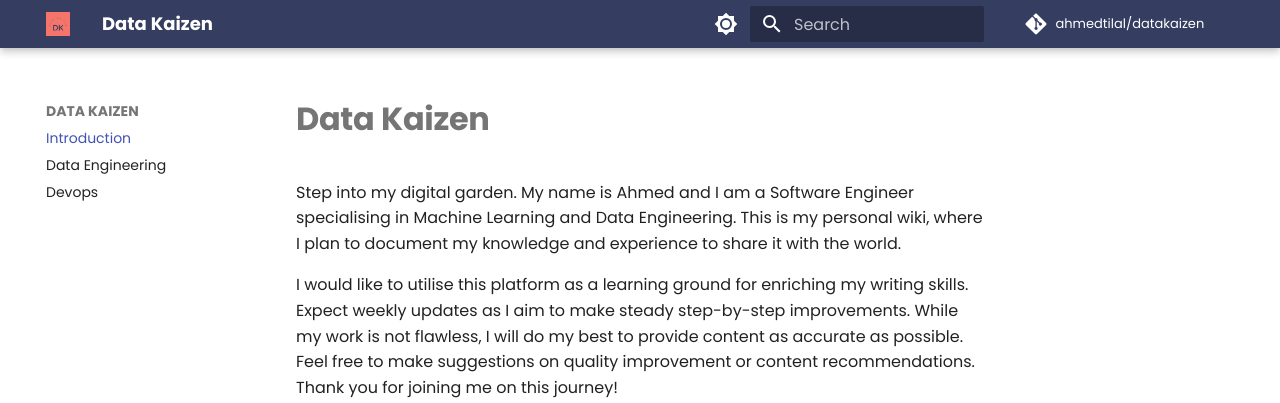
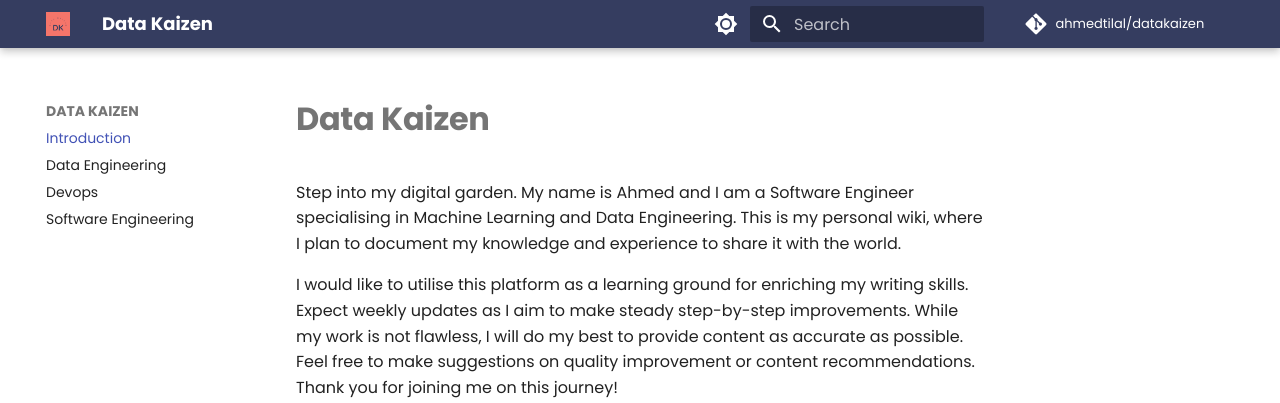
Before and after one commit to ahmedtilal/datakaizen, an MkDocs documentation site: the page built from docs/index.md, in a window 1280 px wide. Shown: the top 403 px of the page. Built offline with MkDocs 1.6.1 and Material for MkDocs 9.7.7, drawn with Linux system fonts in a browser that asks for light colours; comment, search, counter and statistics services are not loaded.

Commit message:
Add software engineering tab to nav
Signed-off-by: Ahmed Osman <ahmedtilal1@gmail.com>

```diff
--- a/mkdocs.yml
+++ b/mkdocs.yml
@@ -6,6 +6,7 @@ nav:
   - Introduction: index.md
   - Data Engineering: data-engineering/airflow.md
   - Devops: devops/deploying-a-mkdocs-site-on-s3.md
+  - Software Engineering: software-engineering/Building an MVP.md
 
 theme:
   name: material
```
